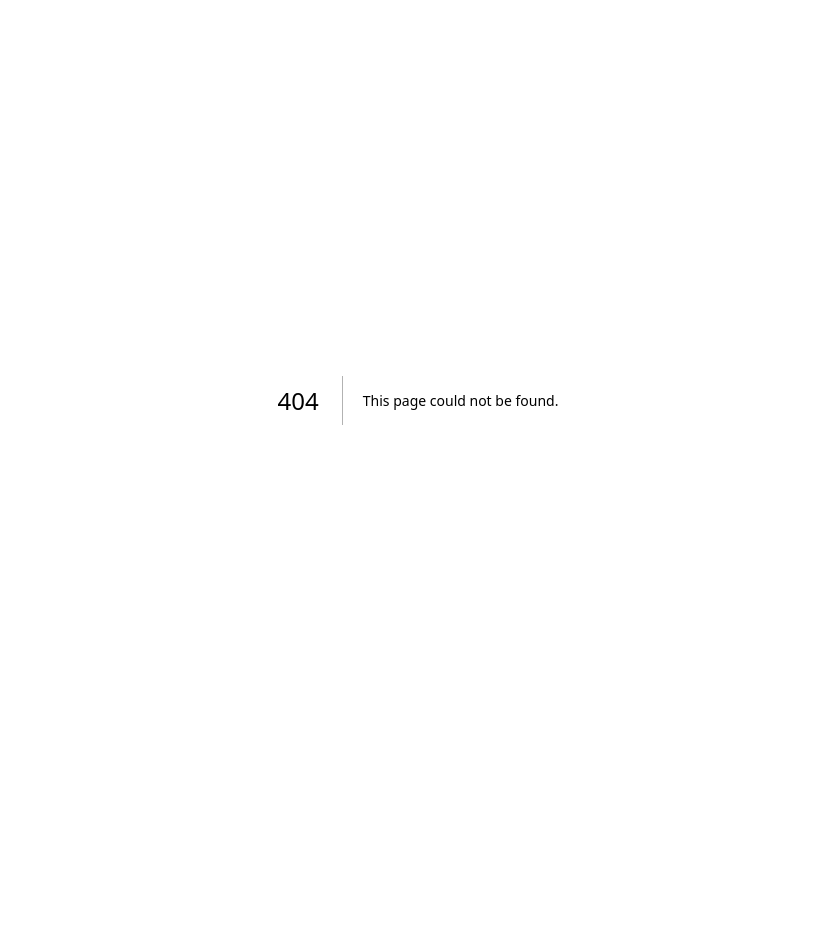
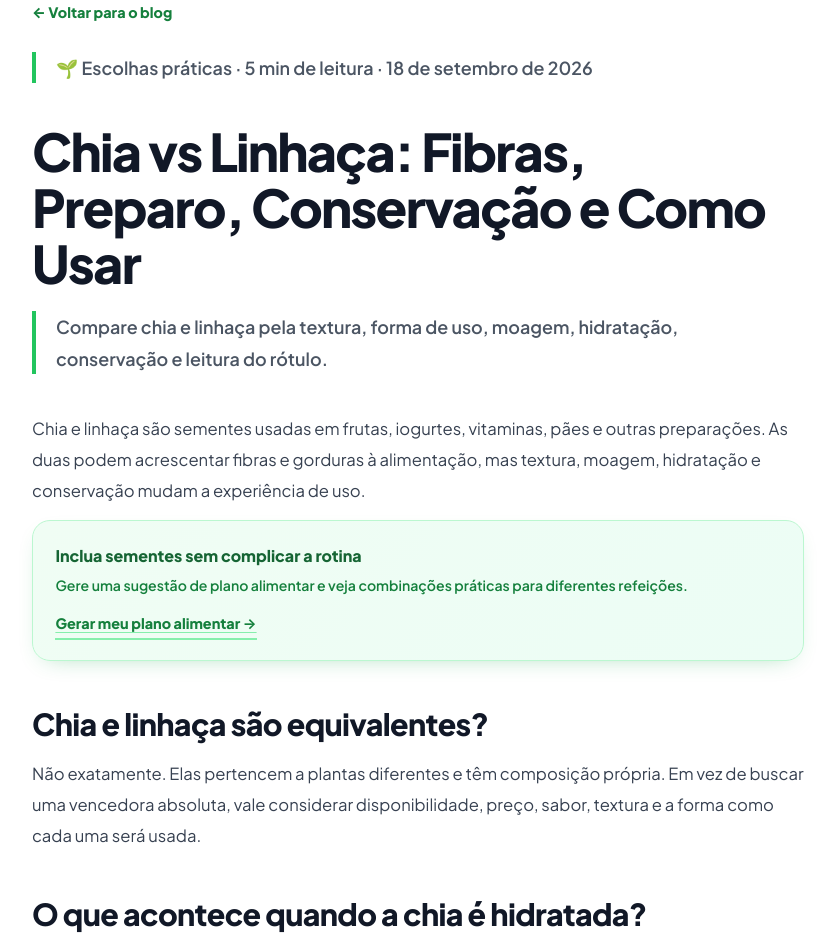
Before and after one commit to elevanceseguros/Nutri, a Next.js app: page /blog/chia-vs-linhaca-fibras-preparo-como-usar in a window 1280 px wide. Before the commit this address had no page. Shown: the top 952 px of the page, without its empty margins (222-1057 px from the left). Before the commit the page ends 800 px from the top, so only its background shows below. Built offline with nearby package versions, Linux system fonts and the light colour scheme.

Commit message:
Publica artigo de 18/09 sobre chia e linhaça

```diff
--- /dev/null
+++ b/src/app/blog/chia-vs-linhaca-fibras-preparo-como-usar/page.tsx
@@ -0,0 +1,38 @@
+import type { Metadata } from "next";
+import Link from "next/link";
+import styles from "../../page.module.css";
+
+const title = "Chia vs Linhaça: Fibras, Preparo, Conservação e Como Usar";
+const description = "Compare chia e linhaça pela textura, forma de uso, moagem, hidratação, conservação e leitura do rótulo.";
+const url = "https://www.nutry.life/blog/chia-vs-linhaca-fibras-preparo-como-usar";
+export const metadata: Metadata = { title: `${title} | Nutry.life`, description, alternates: { canonical: url }, openGraph: { title, description, type: "article", url, publishedTime: "2026-09-18", modifiedTime: "2026-09-18" } };
+const jsonLd = { "@context": "https://schema.org", "@type": "Article", headline: title, description, datePublished: "2026-09-18", dateModified: "2026-09-18", mainEntityOfPage: url, publisher: { "@type": "Organization", name: "Nutry.life", url: "https://www.nutry.life" } };
+export default function Post() {
+ return <main className={styles.postContainer}>
+  <script type="application/ld+json" dangerouslySetInnerHTML={{ __html: JSON.stringify(jsonLd) }} />
+  <Link href="/blog" className={styles.backToBlog} data-nav="back-to-blog">← Voltar para o blog</Link>
+  <article><header>
+   <p className={styles.postExcerpt}>🌱 Escolhas práticas · 5 min de leitura · 18 de setembro de 2026</p>
+   <h1 className={styles.postTitle}>{title}</h1><p className={styles.postExcerpt}>{description}</p>
+  </header><div className={styles.postContent}>
+   <p>Chia e linhaça são sementes usadas em frutas, iogurtes, vitaminas, pães e outras preparações. As duas podem acrescentar fibras e gorduras à alimentação, mas textura, moagem, hidratação e conservação mudam a experiência de uso.</p>
+   <div className={styles.articleCtaTop} data-cta="top"><div><strong>Inclua sementes sem complicar a rotina</strong><p>Gere uma sugestão de plano alimentar e veja combinações práticas para diferentes refeições.</p><Link href="/" className={styles.articleCtaLink}>Gerar meu plano alimentar →</Link></div></div>
+   <h2>Chia e linhaça são equivalentes?</h2><p>Não exatamente. Elas pertencem a plantas diferentes e têm composição própria. Em vez de buscar uma vencedora absoluta, vale considerar disponibilidade, preço, sabor, textura e a forma como cada uma será usada.</p>
+   <h2>O que acontece quando a chia é hidratada?</h2><p>A chia forma uma camada gelatinosa ao entrar em contato com líquido. Isso muda a consistência de mingaus, pudins, iogurtes e massas. A quantidade de líquido e o tempo alteram o resultado.</p>
+   <h2>Linhaça inteira ou moída?</h2><p>A linhaça inteira mantém textura crocante, mas pode atravessar o trato digestivo sem ser totalmente rompida. Moer facilita a incorporação em preparações e aumenta a superfície exposta.</p><p>Não é necessário transformar toda a embalagem em farinha de uma vez. Pequenas porções recém-moídas são mais fáceis de conservar.</p>
+   <h2>Linhaça dourada ou marrom?</h2><p>Cor não é um ranking de qualidade. Variedade, origem e composição podem variar. Compare rótulo, integridade, preço e frescor; escolha a que funciona melhor na sua receita.</p>
+   <h2>É obrigatório hidratar?</h2><p>Não para todos os usos. Chia e linhaça podem entrar em massas e preparações com líquido. Quando consumidas secas, precisam acompanhar ingestão adequada de líquidos e uma porção compatível com a tolerância individual.</p><p>Pessoas com dificuldade para engolir ou restrição de líquidos devem buscar orientação individual antes de usar sementes que aumentam de volume.</p>
+   <h2>Como começar na rotina</h2><p>Comece com quantidade pequena e observe conforto, textura e aceitação. Aumentar fibras de forma abrupta pode causar desconforto em algumas pessoas, especialmente quando a ingestão de líquidos é insuficiente.</p>
+   <h2>Ideias de uso</h2><ul><li>Misturar em iogurte com fruta.</li><li>Adicionar a aveia ou mingau.</li><li>Usar linhaça moída em massas de pães e bolos.</li><li>Preparar chia hidratada com leite ou bebida vegetal.</li><li>Finalizar saladas e frutas com pequena porção.</li></ul>
+   <h2>Elas substituem todos os alimentos ricos em fibras?</h2><p>Não. Feijões, frutas, verduras, legumes e cereais integrais oferecem combinações diferentes de nutrientes e usos culinários. Sementes podem complementar uma alimentação variada.</p>
+   <h2>Ômega-3 vegetal</h2><p>Chia e linhaça fornecem ácido alfa-linolênico, uma gordura da família ômega-3. Isso não significa que uma colher trate doenças nem que substitua alimentos, suplementos ou medicamentos indicados por profissional.</p>
+   <h2>Como comparar o rótulo</h2><ul><li>Confira se o produto contém apenas a semente ou misturas.</li><li>Observe porção e fibras na mesma quantidade.</li><li>Identifique açúcar, sal ou aromatizantes adicionados.</li><li>Veja data de validade e integridade da embalagem.</li></ul>
+   <h2>Conservação</h2><p>Mantenha a embalagem bem fechada, protegida de calor, luz e umidade. A linhaça moída tem maior superfície exposta e merece atenção extra. Cheiro ou sabor rançoso indica deterioração.</p>
+   <h2>Qual escolher?</h2><p>Chia é prática para preparações gelificadas e pode ser usada inteira. Linhaça moída se mistura bem a massas, frutas e iogurtes. Alternar também é possível; o resultado depende do conjunto da alimentação e da constância, não de uma semente isolada.</p>
+   <p>Leia também: <Link href="/blog/aveia-flocos-farelo-farinha-diferencas">diferenças entre flocos, farelo e farinha de aveia</Link> · <Link href="/blog/castanhas-naturais-torradas-salgadas-como-comparar">como comparar e guardar castanhas</Link>.</p>
+   <section className={styles.premiumBanner} data-cta="final"><div className={styles.premiumHeader}><h2>Monte um plano com escolhas que você consegue manter</h2><p>Gere uma sugestão de plano alimentar e procure orientação profissional quando precisar de estratégia individual.</p></div><Link href="/" className={styles.premiumBtn}>Gerar meu plano alimentar</Link></section>
+   <Link href="/blog" className={styles.backToBlog} data-nav="back-to-all-articles">← Voltar para todos os artigos</Link>
+  </div></article>
+  <footer className={styles.footer}><p>Este conteúdo é educativo e não substitui avaliação de nutricionista ou médico. Necessidades, restrições, sintomas e condições de saúde exigem orientação individual.</p><p>Fontes: <a href="https://www.tbca.net.br/" target="_blank" rel="noopener noreferrer">TBCA — Tabela Brasileira de Composição de Alimentos</a> · <a href="https://pmc.ncbi.nlm.nih.gov/articles/PMC9834868/" target="_blank" rel="noopener noreferrer">revisão científica sobre chia</a> · <a href="https://www.gov.br/saude/pt-br/assuntos/saude-brasil/publicacoes-para-promocao-a-saude/guia_alimentar_populacao_brasileira_2ed.pdf" target="_blank" rel="noopener noreferrer">Guia Alimentar</a>. Consultadas em 18/09/2026.</p></footer>
+ </main>;
+}
```
